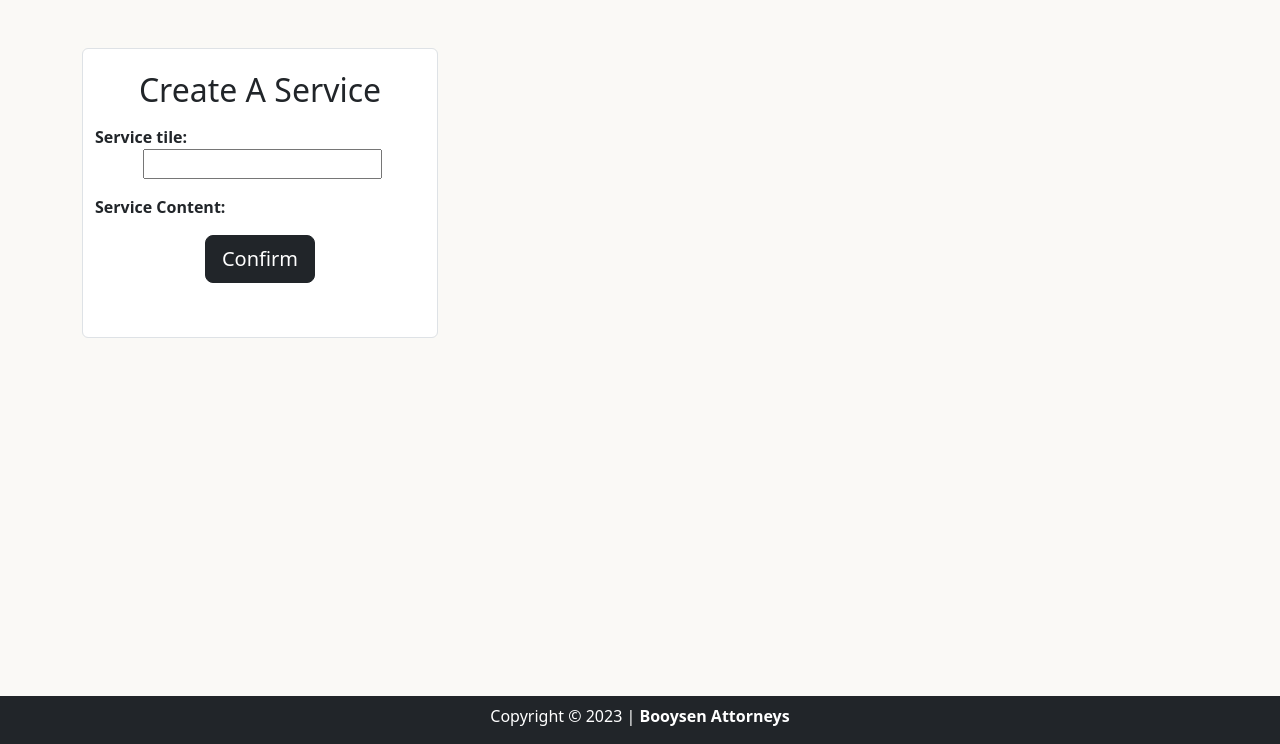
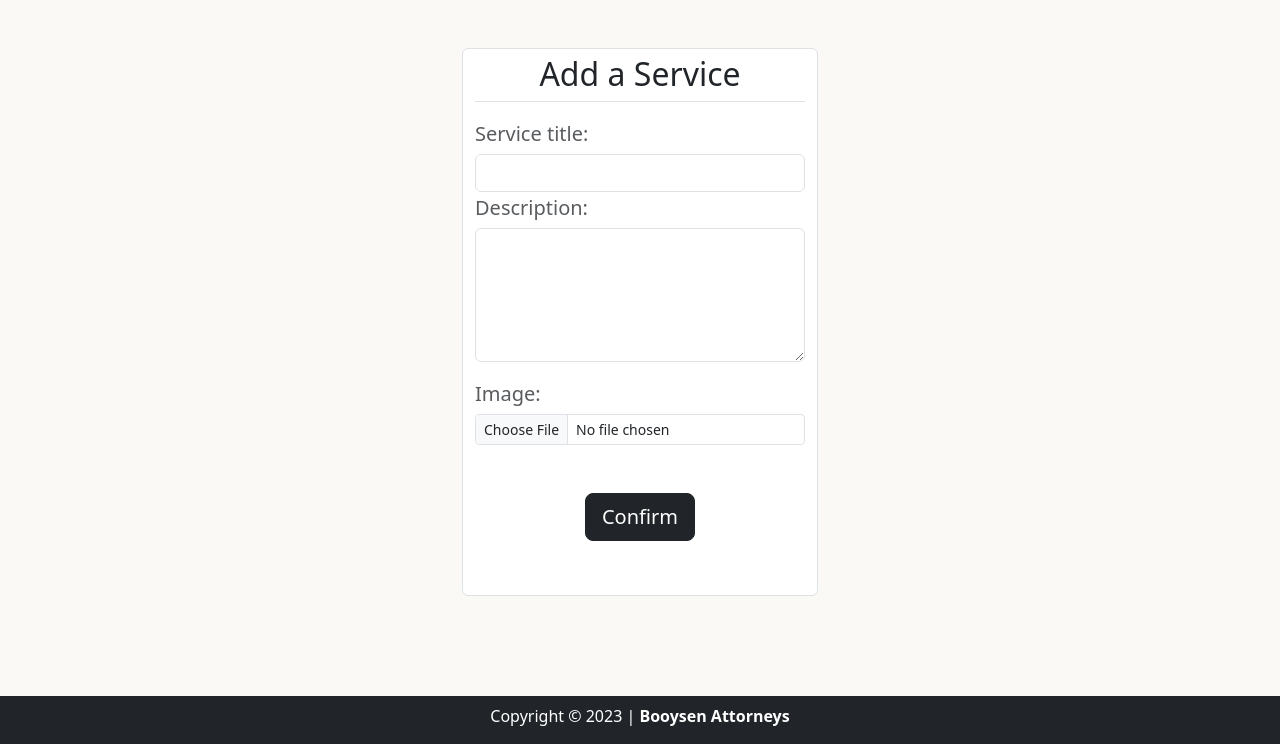
Before and after one commit to Manusbothma/ba_v3, a Django app: page /service_create/ in a window 1280 px wide. Shown: the part 56-800 px from the top of the page. Run offline with Django 4.2, Linux system fonts and the light colour scheme.

Commit message:
updated styling on create service and update service

```diff
--- a/templates/pages/create_service.html
+++ b/templates/pages/create_service.html
@@ -6,22 +6,34 @@
 
         <div class="container">
             <div class="row">
-                <div class="col-4 ">
+                <div class="col-4 mx-auto ">
 
-                    <form method="post" action="" class="form-control mt-5 text-center">
+
+                    <form method="post" action="" class="form-control mt-5 ">
                         {% csrf_token %}
-                        <h2 class="text-center mb-3 mt-3">Create A Service</h2>
-                        <div class="form-group">
+                        <div class="text-center border-bottom mb-3">
+                            <h2>Add a Service</h2>
+                        </div>
+                        <div class="form-group" >
+                            <label class="form-text" for="id_service_title"><h5>Service title: </h5></label>
+                            <input class="form-control" type="text" name="service_title" maxlength="255" required="" id="id_service_title">
+                        </div>
+                        <div class="form-group mb-3">
+                            <label class="form-text" for="id_description"><h5>Description:</h5></label>
+                            <textarea class="form-control" name="description" cols="40" rows="5" id="id_description"></textarea>
+                        </div>
+                        <div class="form-group mb-5">
+                            <label class="form-text" for="id_image"><h5>Image:</h5></label>
+                            <input class="form-control form-control-sm" type="file" name="image" accept="image/*" id="id_image">
+                        </div>
 
-                            <p class="text-start"><strong>Service tile: </strong><span class="ps-5">{{form.service_title}}</span></p>
+                        <div class="text-center">
+                            <button type="submit" class="btn btn-lg btn-dark mb-5">Confirm</button>
+                        </div>
 
-                            <p class="text-start"><strong>Service Content: </strong></p>
-                            <p class="form-text">{{form.service_content}}</p>
-
-                        </div>
-                        <button type="submit" class="btn btn-lg btn-dark mb-5">Confirm</button>
 
                     </form>
+
 
                 </div>
 
--- a/templates/pages/update_service.html
+++ b/templates/pages/update_service.html
@@ -11,7 +11,7 @@
                 <div class="form-control">
                     <form  action="" method="post">
                         {% csrf_token %}
-                        <div class="form-group">
+                        <div class="form-group mb-3 mt-3">
                             <label class="form-text" for="id_service_title"><h5>Service Title:</h5></label>
                             <input class="form-control" type="text" name="service_title" value="{{object.service_title}}" maxlength="255" required id="id_service_title">
 
```
